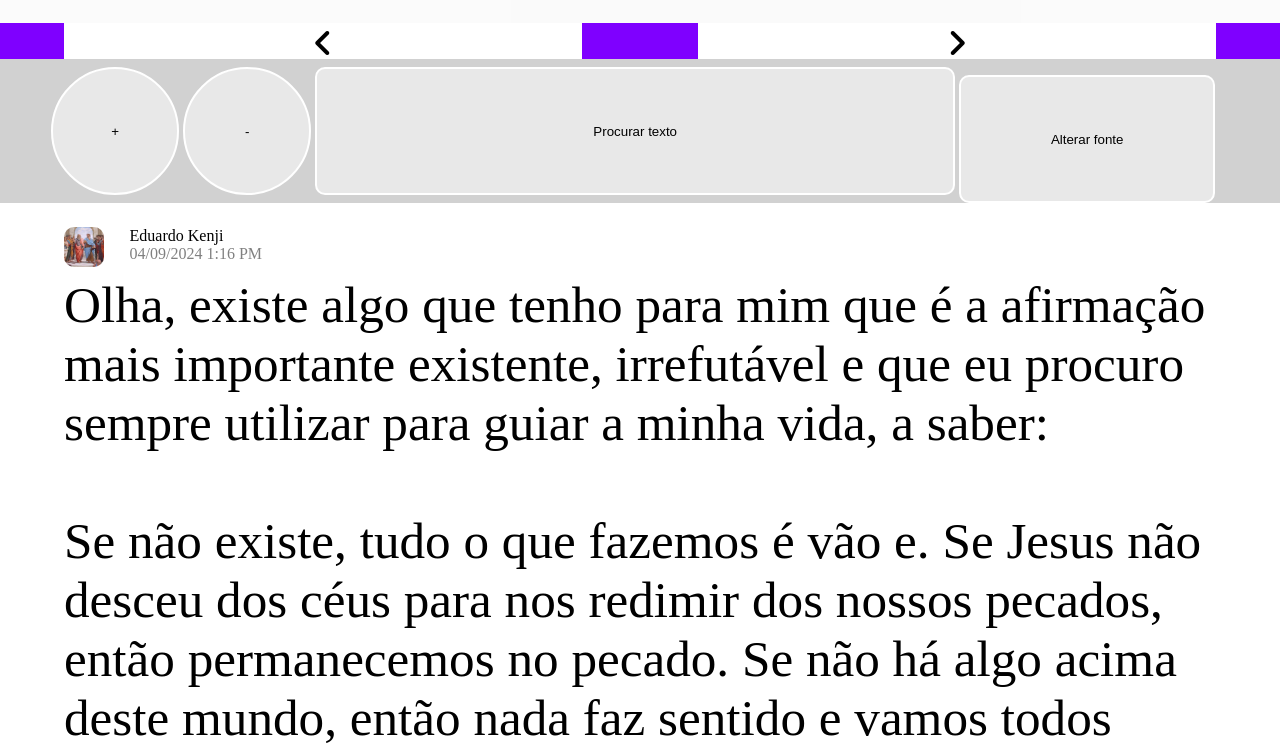
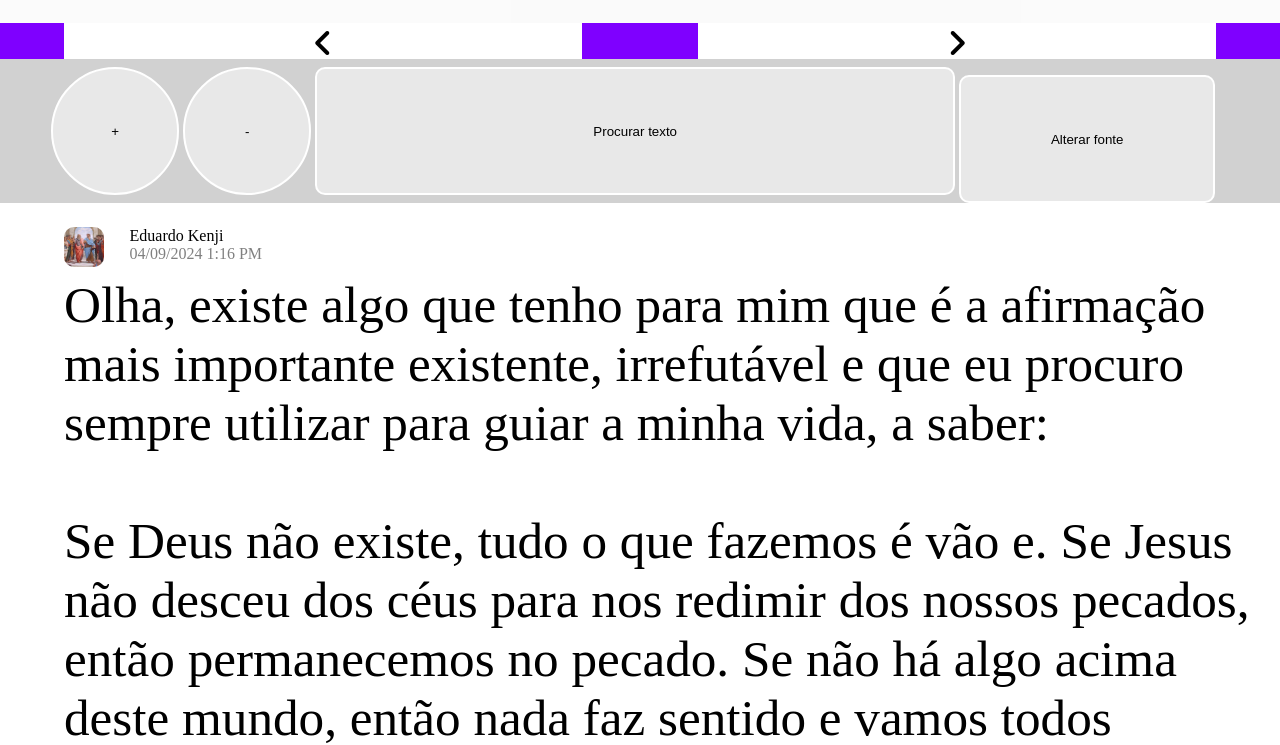
Before and after one commit to edumast/face, a plain HTML site: page index.html in a window 1280 px wide. Shown: the part 73-818 px from the top of the page. Drawn offline with Linux system fonts and the light colour scheme; a web font is replaced by a local one.

Commit message:
update index.html

```diff
--- a/index.html
+++ b/index.html
@@ -37,7 +37,7 @@
 		<div class="txt_b">
 Olha, existe algo que tenho para mim que é a afirmação mais importante existente, irrefutável e que eu procuro sempre utilizar para guiar a minha vida, a saber:
 <br><br>
-Se não existe, tudo o que fazemos é vão e. Se Jesus não desceu dos céus para nos redimir dos nossos pecados, então permanecemos no pecado. Se não há algo acima deste mundo, então nada faz sentido e vamos todos morrer.
+Se Deus não existe, tudo o que fazemos é vão e. Se Jesus não desceu dos céus para nos redimir dos nossos pecados, então permanecemos no pecado. Se não há algo acima deste mundo, então nada faz sentido e vamos todos morrer.
 <br><br>
 Digo que esta afirmação é irrefutável pois mesmo os ateus mais radicais concordam comigo nisto: de que se Deus não existe nada faz sentido.
 <br><br>
```
